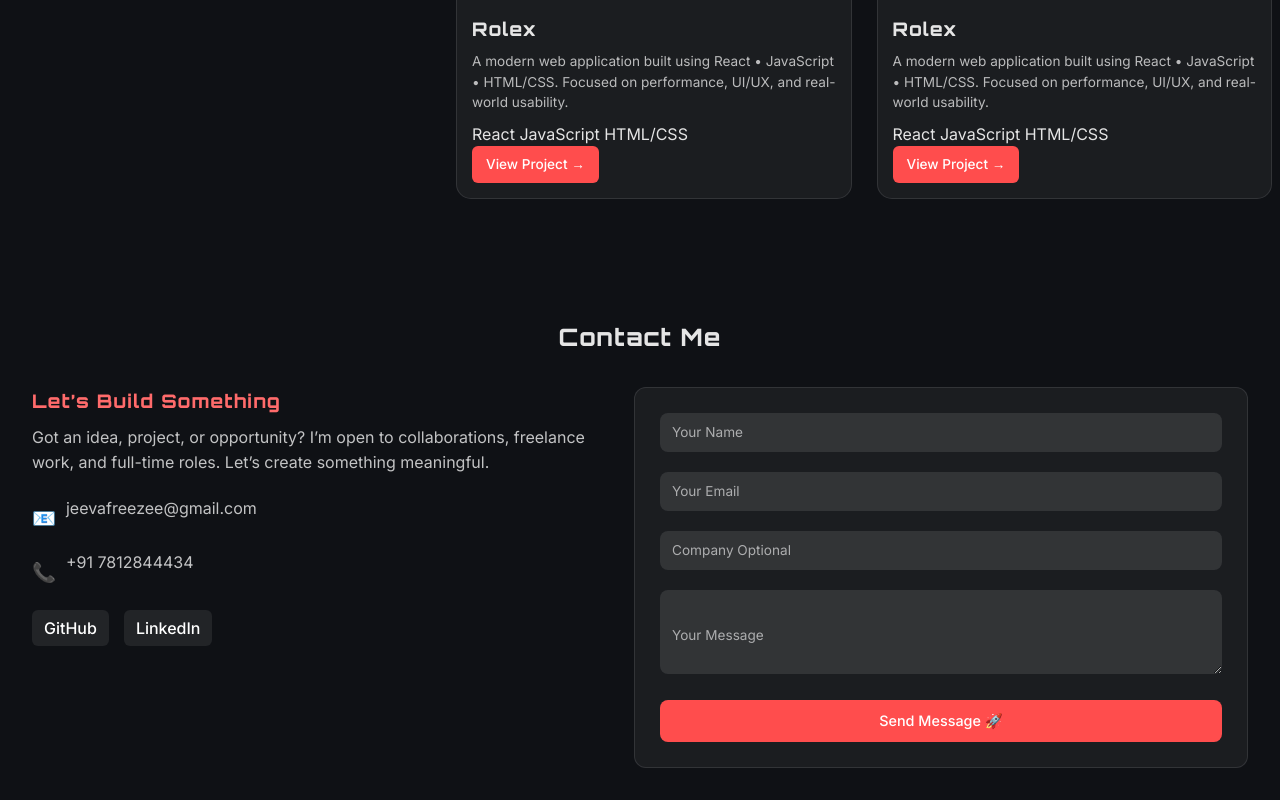
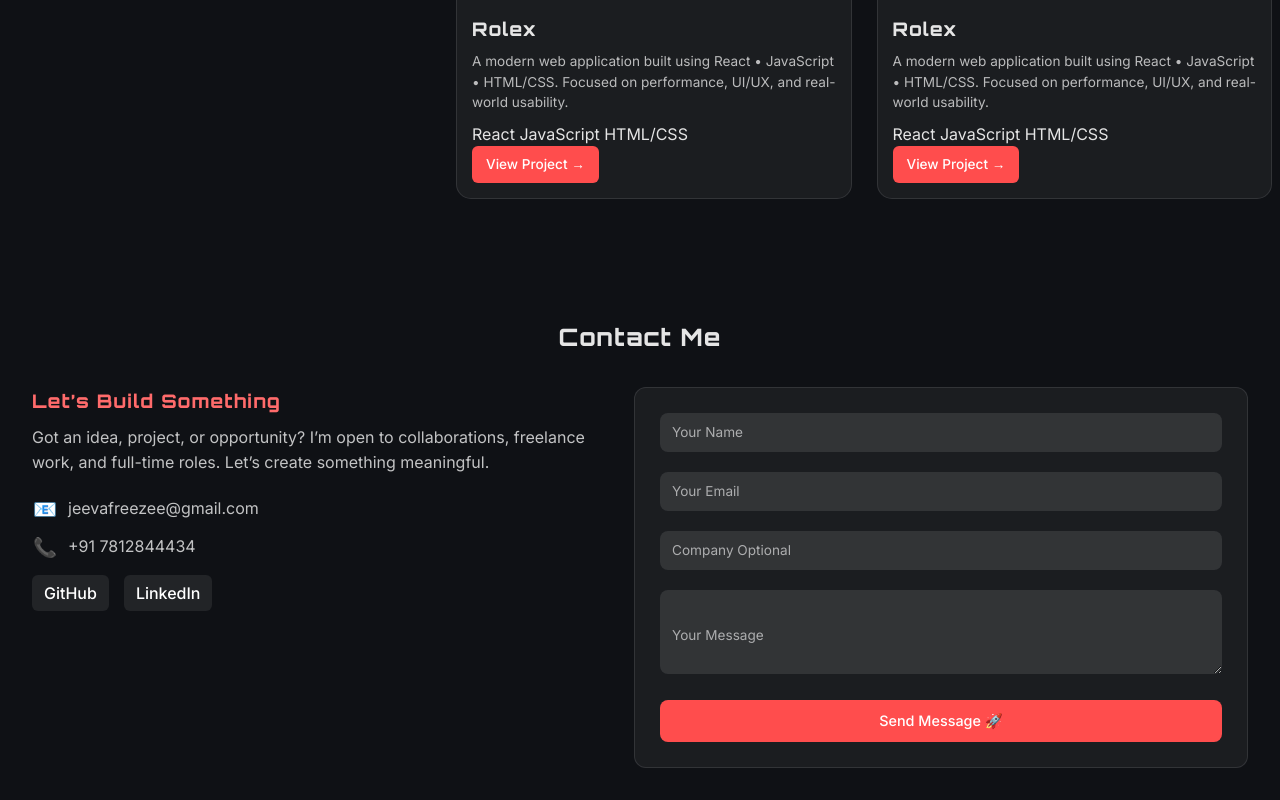
Before and after one commit to redhodom/-Portfolio-Freezee, a React (Vite) app: page / in a window 1280 px wide. Shown: the part 3746-4546 px from the top of the page. Built offline with nearby package versions, Linux system fonts and the light colour scheme.

Commit message:
Contact section centered in the mobile view

```diff
--- a/src/home.module.css
+++ b/src/home.module.css
@@ -681,16 +681,31 @@
   margin-bottom: 20px;
 }
 
-/* CONTACT DETAILS */
+
+.contactDetails {
+  display: flex;
+  flex-direction: column;
+  gap: 12px;
+}
+
 .contactDetails div {
   display: flex;
   align-items: center;
+  justify-content: flex-start;
   gap: 10px;
-  margin-bottom: 8px;
 }
 
 .contactDetails span {
+  display: flex;
+  align-items: center;
+  justify-content: center;
+  width: 26px;
+  height: 26px;
   font-size: 1.2rem;
+}
+
+.contactDetails p {
+  margin: 0;
 }
 
 /* SOCIAL LINKS */
@@ -792,47 +807,6 @@
   display: none;
   font-size: 24px;
   cursor: pointer;
-}
-
-/* MOBILE NAV */
-@media (max-width: 768px) {
-
-  .hamburger {
-    display: block;
-  }
-
-  .navlinks {
-    position: absolute;
-    top: 60px;
-    right: 0;
-
-    width: 200px;
-    flex-direction: column;
-    gap: 20px;
-    padding: 20px;
-
-    background: rgba(0, 0, 0, 0.9);
-    transform: translateX(100%);
-    transition: 0.3s;
-  }
-
-  .navlinks.active {
-    transform: translateX(0);
-  }
-
-  * {
-    animation-duration: 0.3s !important;
-    transition-duration: 0.2s !important;
-  }
-
-  .imgcontainer {
-    animation: none;
-    /* stop breathing effect */
-  }
-
-  .line {
-    display: none;
-  }
 }
 
 .progress {
@@ -1034,6 +1008,64 @@
   justify-items: center;
 }
 
+/* CENTER CONTACT LEFT BLOCK */
+/* CONTACT MOBILE FIX */
+.contactLeft {
+  text-align: center;
+}
+
+/* CENTER THE BLOCK */
+.contactDetails {
+  align-items: center;
+}
+
+/* CENTER EACH ROW PERFECTLY */
+.contactDetails div {
+  justify-content: center;
+  width: 100%;
+}
+
+/* SOCIALS CENTER */
+.contactSocials {
+  justify-content: center;
+}
+ .hamburger {
+    display: block;
+  }
+
+  .navlinks {
+    position: absolute;
+    top: 60px;
+    right: 0;
+
+    width: 200px;
+    flex-direction: column;
+    gap: 20px;
+    padding: 20px;
+
+    background: rgba(0, 0, 0, 0.9);
+    transform: translateX(100%);
+    transition: 0.3s;
+  }
+
+  .navlinks.active {
+    transform: translateX(0);
+  }
+
+  * {
+    animation-duration: 0.3s !important;
+    transition-duration: 0.2s !important;
+  }
+
+  .imgcontainer {
+    animation: none;
+    /* stop breathing effect */
+  }
+
+  .line {
+    display: none;
+  }
+
 }
 
 /* ===== SMALL PHONES ===== */
```
